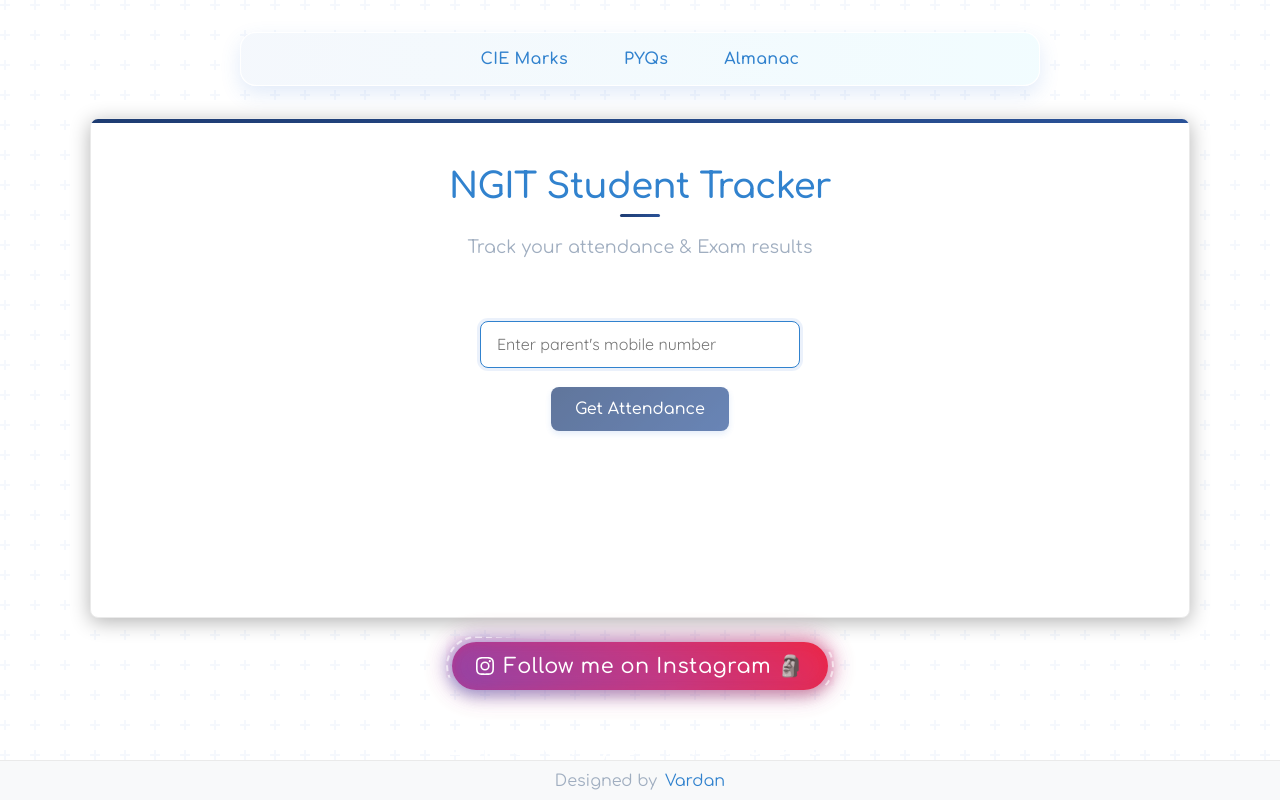
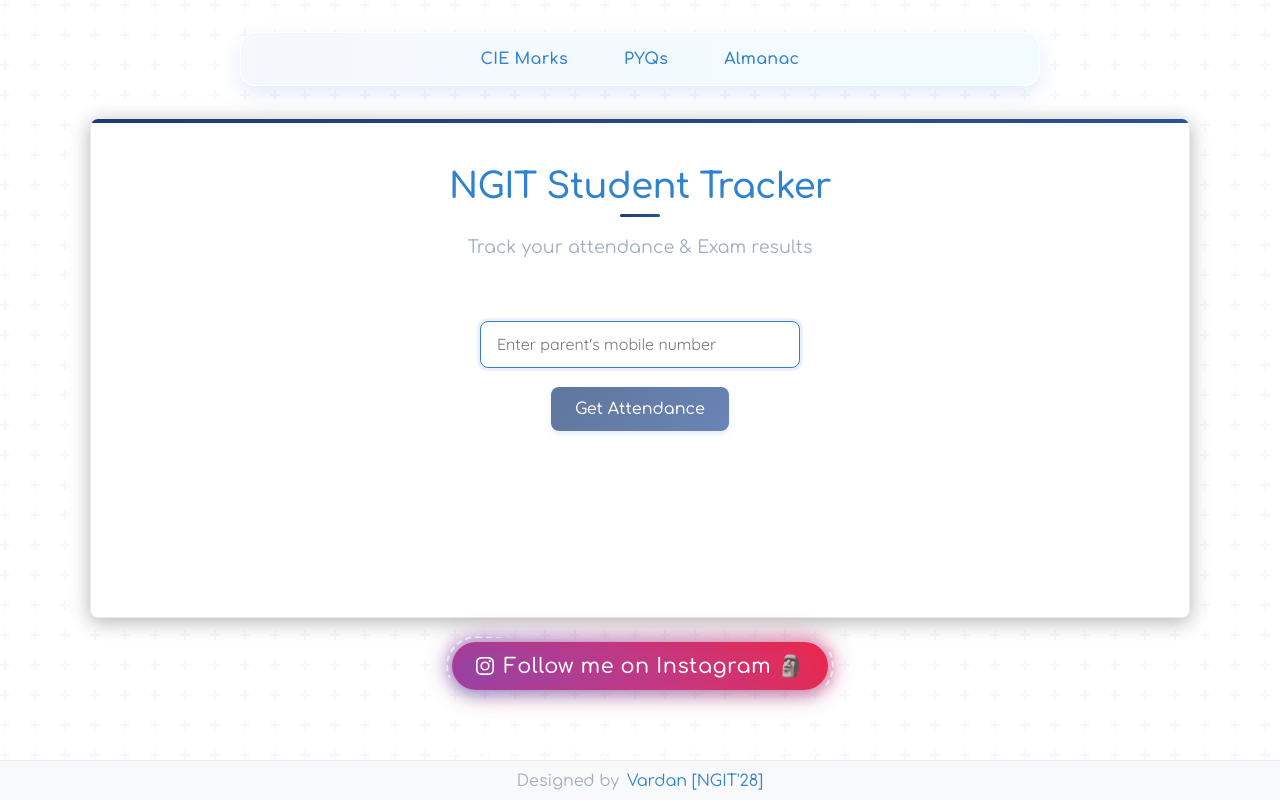
Before and after one commit to ngit24/Attendance, a Next.js app: page / in a window 1280 px wide. Built offline with nearby package versions, Linux system fonts and the light colour scheme.

Commit message:
Update index.js

```diff
--- a/pages/index.js
+++ b/pages/index.js
@@ -238,7 +238,7 @@ export default function Home() {
         <footer className="text-center py-4 text-gray-600">
           <div className="footer-content">
             <p>
-              Designed by <span className="font-semibold" style={{ color: 'var(--accent)' }}>Vardan</span>
+              Designed by <span className="font-semibold" style={{ color: 'var(--accent)' }}>Vardan [NGIT'28]</span>
             </p>
           </div>
         </footer>
```
